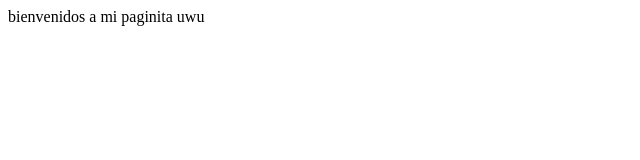
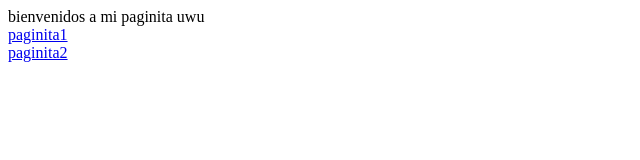
Before and after one commit to MangoSalazar/ExportMango, a plain HTML site: page Paginita/index.html in a window 1280 px wide. Shown: the whole page, without its empty margins (0-640 px from the left). Drawn offline with Linux system fonts and the light colour scheme.

Commit message:
pagina web (agregar pagina 1 y 2)

```diff
--- a/Paginita/index.html
+++ b/Paginita/index.html
@@ -7,5 +7,9 @@
 </head>
 <body>
     bienvenidos a mi paginita uwu
+    <br>
+    <a href="paginita1.html">paginita1</a>
+    <br>
+    <a href="paginita2.html">paginita2</a>
 </body>
 </html>
```
